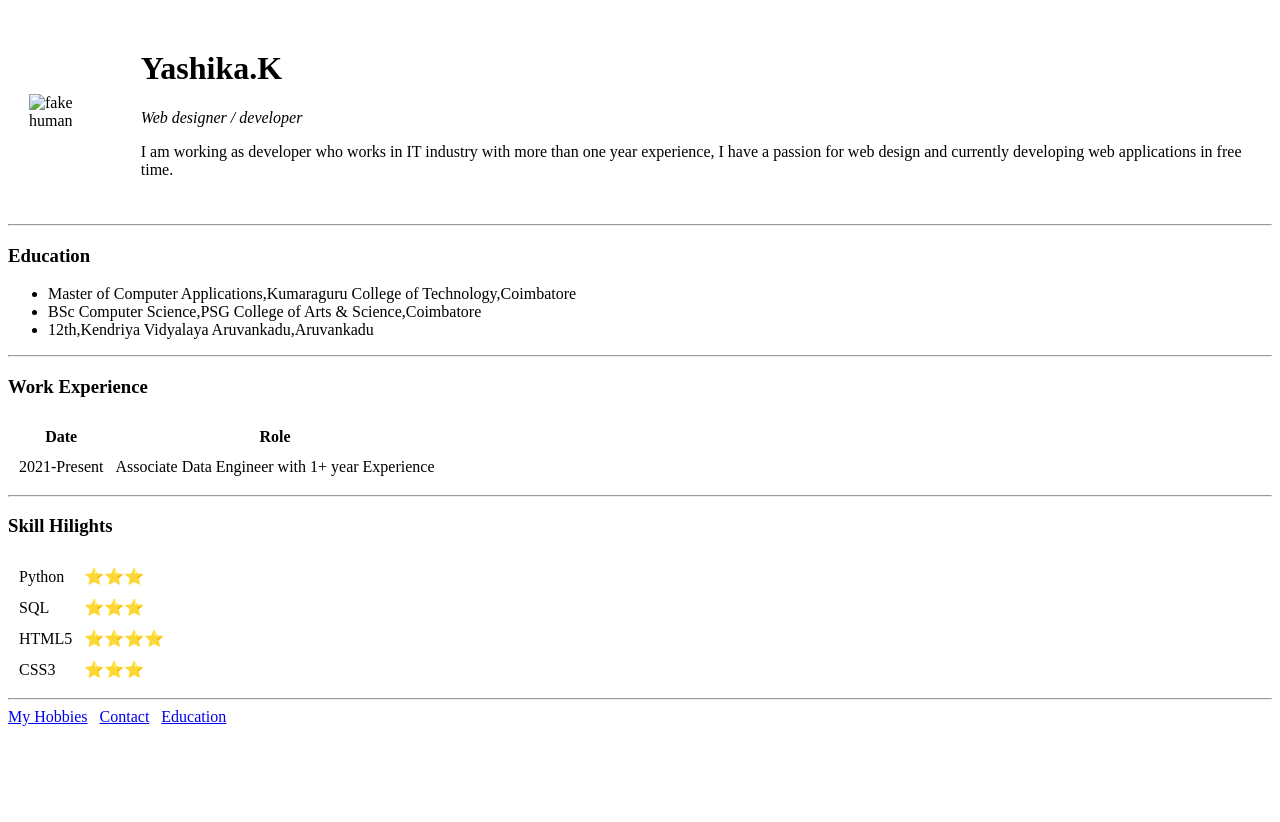
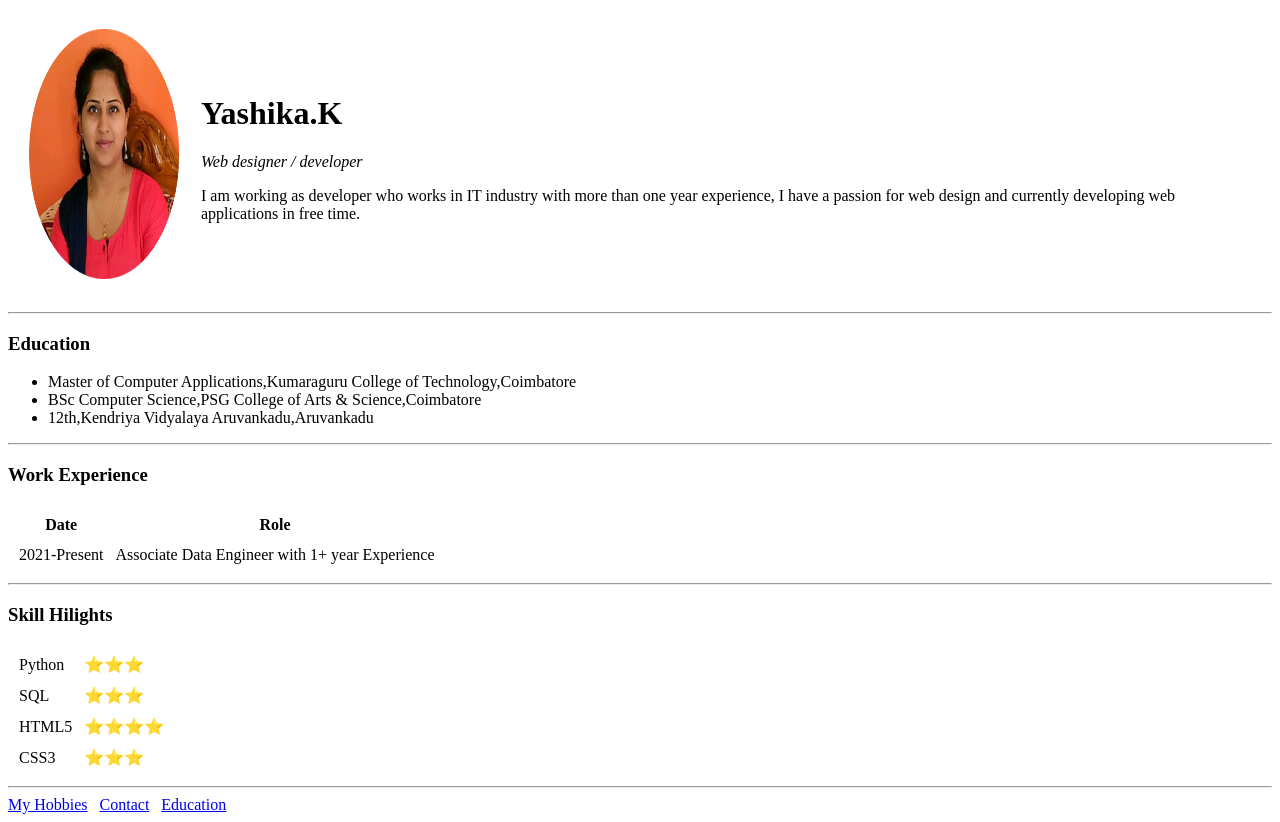
Before and after one commit to yashii98/cv, a plain HTML site: page index.html in a window 1280 px wide. Before the commit the page ends 800 px from the top, so only its background shows below. Drawn offline with Linux system fonts and the light colour scheme.

Commit message:
Add files via upload
Second commit to my cv site

```diff
--- a/index.html
+++ b/index.html
@@ -9,7 +9,7 @@
     <table cellspacing="20">
         <tbody>
             <tr>
-               <td><img src="../HTML Personal-site/fake-human-circle-img.png" alt="fake human" width="150" height="250"></td>
+               <td><img src="images/fake-human-circle-img.png" alt="fake human" width="150" height="250"></td>
                <td>
                 <h1>Yashika.K</h1>
                 <p><em>Web designer / developer</em></p>
```
Also changed, not shown: images/fake-human-circle-img.png (added).
